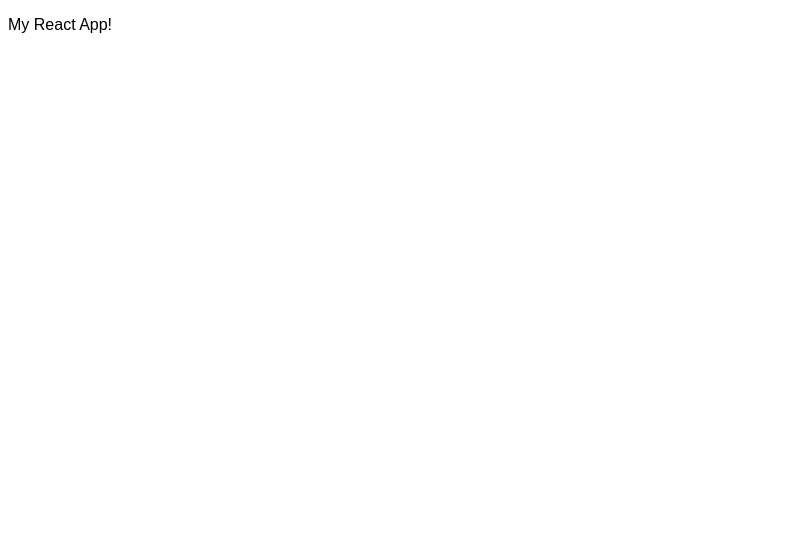
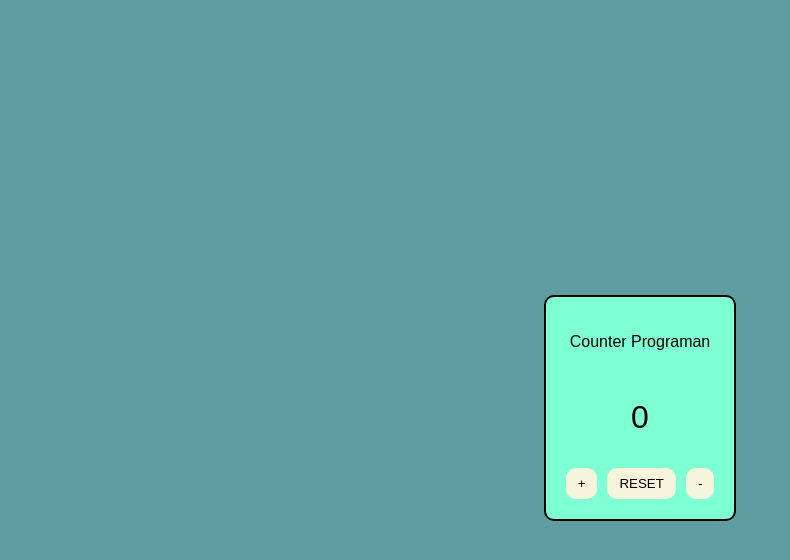
Before and after one commit to HriqueP/ReactJS, a React (Vite) app: page / in a window 1280 px wide. Shown: the top 560 px of the page, without its empty margins (0-790 px from the left). Built offline with nearby package versions, Linux system fonts and the light colour scheme.

Commit message:
use-state project

```diff
--- a/src/App.jsx
+++ b/src/App.jsx
@@ -1,7 +1,9 @@
+import Counter from "./use_state/Counter.jsx";
+
 function App() {
   return (
     <>
-      <p>My React App!</p>
+      <Counter />
     </>
   );
 }
--- /dev/null
+++ b/src/use_state/Counter.jsx
@@ -0,0 +1,38 @@
+import React, { useState } from "react";
+import styles from "../use_state/Counter.module.css";
+
+function Counter() {
+  const [count, setCount] = useState(0);
+
+  const plusCount = () => {
+    setCount(count + 1);
+  };
+
+  const resetCount = () => {
+    setCount(0);
+  };
+
+  const minusCount = () => {
+    setCount(count - 1);
+  };
+
+  return (
+    <div className={styles.counter_container}>
+      <p>Counter Programan</p>
+      <p className={styles.current_number}>{count}</p>
+      <div className={styles.buttons_container}>
+        <button onClick={() => plusCount()} className={styles.action_buttons}>
+          +
+        </button>
+        <button onClick={() => resetCount()} className={styles.action_buttons}>
+          RESET
+        </button>
+        <button onClick={() => minusCount()} className={styles.action_buttons}>
+          -
+        </button>
+      </div>
+    </div>
+  );
+}
+
+export default Counter;
--- /dev/null
+++ b/src/use_state/Counter.module.css
@@ -0,0 +1,40 @@
+body {
+  display: flex;
+  justify-content: center;
+  align-items: center;
+  height: 100vh;
+  background-color: cadetblue;
+}
+
+.counter_container {
+  display: flex;
+  justify-content: center;
+  align-items: center;
+  flex-direction: column;
+  border: 2px solid black;
+  border-radius: 10px;
+  padding: 20px;
+  background-color: aquamarine;
+}
+
+.current_number {
+  font-size: 2rem;
+}
+
+.buttons_container {
+  display: flex;
+  gap: 10px;
+}
+
+.action_buttons {
+  border: none;
+  outline: none;
+  padding: 0.5rem 0.75rem;
+  border-radius: 10px;
+  background-color: beige;
+  color: black;
+}
+.action_buttons:hover {
+  background-color: bisque;
+  cursor: pointer;
+}
```
Also changed, not shown: src/use_state/MyComponent.jsx (added, +34 -0 lines), src/use_state/MyComponent.module.css (added).
